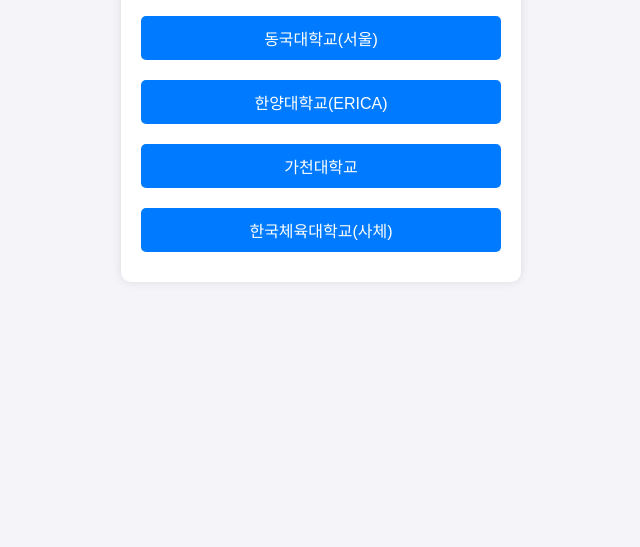
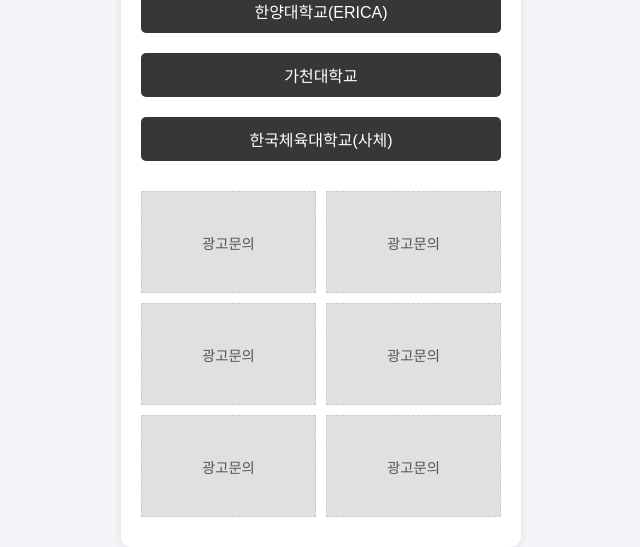
Before and after one commit to seanyjeong/chejump, a plain HTML site: page index.html in a window 1280 px wide. Shown: the part 333-880 px from the top of the page, without its empty margins (319-959 px from the left). Before the commit the page ends 800 px from the top, so only its background shows below. Drawn offline with Linux system fonts and the light colour scheme.

Commit message:
Update index.html

```diff
--- a/index.html
+++ b/index.html
@@ -38,7 +38,7 @@
             font-size: 1em;
             border: none;
             border-radius: 5px;
-            background-color: #007BFF;
+            background-color: #383636;
             color: #fff;
             cursor: pointer;
             transition: background-color 0.3s;
@@ -46,17 +46,49 @@
         }
 
         button:hover {
-            background-color: #0056b3;
+            background-color: #648daf;
+        }
+
+        .ad-container {
+            display: flex;
+            flex-wrap: wrap;
+            justify-content: space-between;
+            margin-top: 20px;
+        }
+
+        .ad-box {
+            width: 48%;
+            height: 100px;
+            background-color: #e0e0e0;
+            border: 1px dashed #ccc;
+            display: flex;
+            justify-content: center;
+            align-items: center;
+            margin-bottom: 10px;
+            font-size: 0.9em;
+            color: #555;
         }
     </style>
 </head>
 <body>
     <div class="container">
+        <h2 style="color: red;">채점 말고 체JUMP! 하자!</h2>
         <h1>체대입시 점수계산<br>프로그램</h1>
+        <p>합격가능성은 참고용으로만 활용해주세요</p>
+
         <button onclick="location.href='duniv.html'">동국대학교(서울)</button>
         <button onclick="location.href='huniv.html'">한양대학교(ERICA)</button>
         <button onclick="location.href='gauniv.html'">가천대학교</button>
-        <button onclick="alert('페이지가 아직 준비되지 않았습니다.')">한국체육대학교(사체)</button>
+        <button onclick="alert('커밍순! 조금만 기다려주세요!')">한국체육대학교(사체)</button>
+
+        <div class="ad-container">
+            <div class="ad-box">광고문의</div>
+            <div class="ad-box">광고문의</div>
+            <div class="ad-box">광고문의</div>
+            <div class="ad-box">광고문의</div>
+            <div class="ad-box">광고문의</div>
+            <div class="ad-box">광고문의</div>
+        </div>
     </div>
 </body>
 </html>
```
